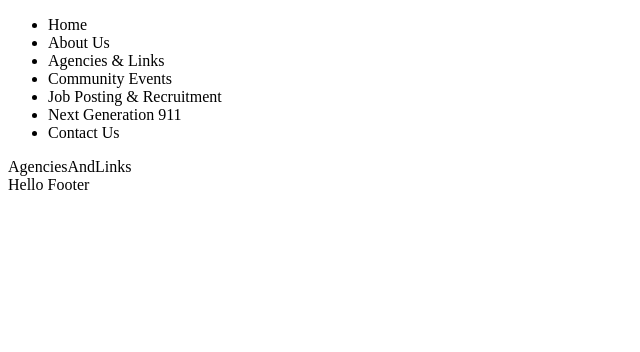
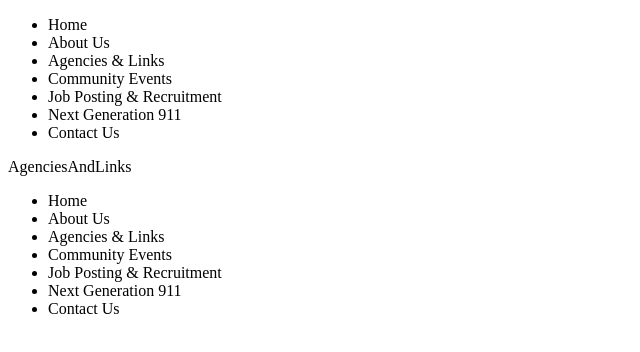
Before and after one commit to pharrRevamp/comms-client, a React (Create React App) app: page /agencies-and-links in a window 1280 px wide. Shown: the top 352 px of the page, without its empty margins (0-640 px from the left). Built offline with nearby package versions, Linux system fonts and the light colour scheme.

Commit message:
added links for nav and footer

```diff
--- a/src/App.js
+++ b/src/App.js
@@ -30,8 +30,8 @@ function App() {
             <Route path="/next-generation-911" element={<NextGen />} />
             <Route path="*" element={<ErrorPage />} />
           </Routes>
+          <Footer />
         </Router>
-        <Footer />
       </Suspense>
     </div>
   );
--- a/src/components/Footer.js
+++ b/src/components/Footer.js
@@ -1,7 +1,29 @@
 import React from "react";
+import { useNavigate } from "react-router-dom";
 
 function Footer() {
-  return <footer>Hello Footer</footer>;
+  const navigate = useNavigate();
+  return (
+    <footer>
+      <nav>
+        <ul>
+          <li onClick={() => navigate("/")}>Home</li>
+          <li onClick={() => navigate("about-us")}>About Us</li>
+          <li onClick={() => navigate("agencies-and-links")}>
+            Agencies & Links
+          </li>
+          <li onClick={() => navigate("community-events")}>Community Events</li>
+          <li onClick={() => navigate("job-posting-and-recruitment")}>
+            Job Posting & Recruitment
+          </li>
+          <li onClick={() => navigate("next-generation-911")}>
+            Next Generation 911
+          </li>
+          <li onClick={() => navigate("contact-us")}>Contact Us</li>
+        </ul>
+      </nav>
+    </footer>
+  );
 }
 
 export default Footer;
--- a/src/components/NavBar.js
+++ b/src/components/NavBar.js
@@ -4,37 +4,23 @@ import { useNavigate } from "react-router-dom";
 function NavBar() {
   const navigate = useNavigate();
 
-  function navigationHandler(e) {
-    navigate(e.target.name);
-  }
   return (
     <header>
       <nav>
         <ul>
-          <li name="/home" onClick={e => navigationHandler(e)}>
-            Home
-          </li>
-          <li name="/about-us" onClick={e => navigationHandler(e)}>
-            About Us
-          </li>
-          <li name="/agencies-and-links" onClick={e => navigationHandler(e)}>
+          <li onClick={() => navigate("/")}>Home</li>
+          <li onClick={() => navigate("about-us")}>About Us</li>
+          <li onClick={() => navigate("agencies-and-links")}>
             Agencies & Links
           </li>
-          <li name="/community-events" onClick={e => navigationHandler(e)}>
-            Community Events
-          </li>
-          <li
-            name="/job-posting-and-recruitment"
-            onClick={e => navigationHandler(e)}
-          >
+          <li onClick={() => navigate("community-events")}>Community Events</li>
+          <li onClick={() => navigate("job-posting-and-recruitment")}>
             Job Posting & Recruitment
           </li>
-          <li name="/next-generation-911" onClick={e => navigationHandler(e)}>
+          <li onClick={() => navigate("next-generation-911")}>
             Next Generation 911
           </li>
-          <li name="/contact-us" onClick={e => navigationHandler(e)}>
-            Contact Us
-          </li>
+          <li onClick={() => navigate("contact-us")}>Contact Us</li>
         </ul>
       </nav>
     </header>
```
